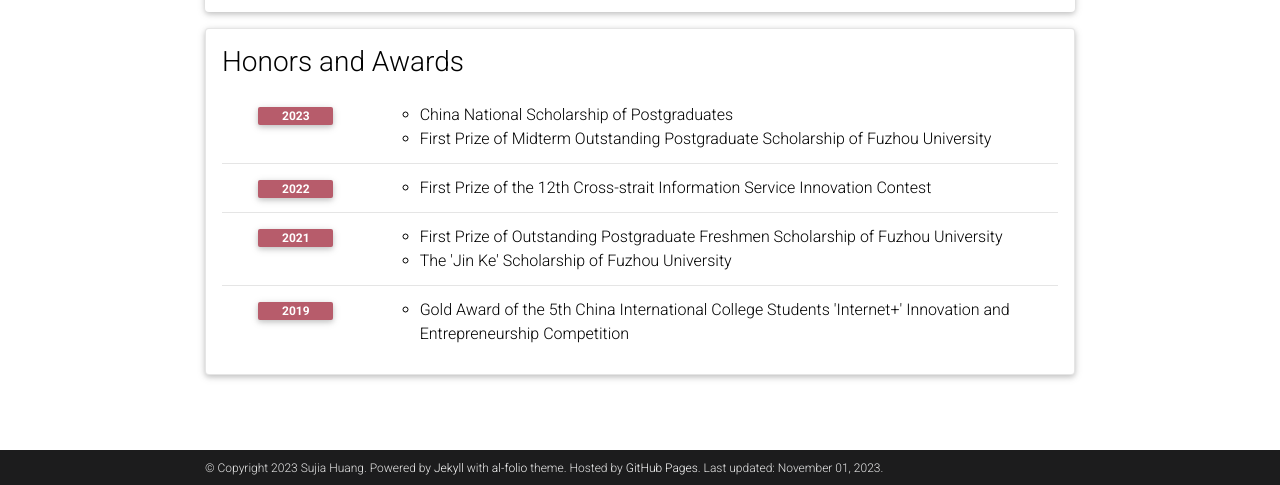
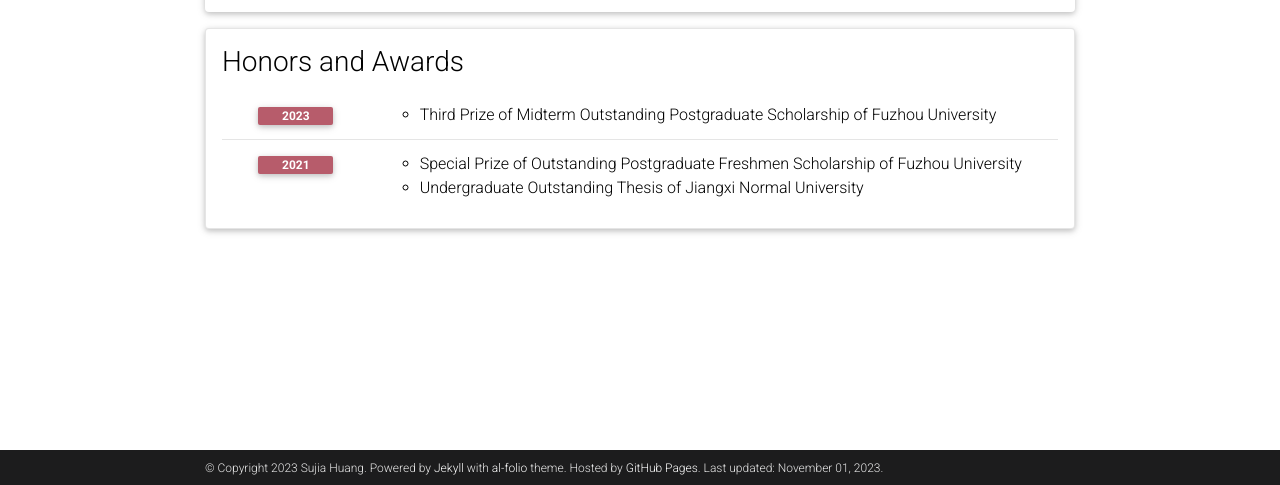
Before and after one commit to huangsuj/huangsuj.github.io, a Jekyll site: the page built from _pages/about.md, in a window 1280 px wide and 900 px high, scrolled down 1104 px, cut to the strip 415-900 px from the top of the window. Built offline with Jekyll 4.4.1, drawn with Linux system fonts in a browser that asks for light colours; full-size pictures stand in for the smaller copies a plugin makes; emoji names are drawn with the system emoji font; comment, search, counter and statistics services are not loaded; a style sheet for code colours, icons or effects is not loaded.

Commit message:
Update cvAward.yml

```diff
--- a/_data/cvAward.yml
+++ b/_data/cvAward.yml
@@ -3,15 +3,8 @@
   contents:
     - year: 2023
       items:
-        - China National Scholarship of Postgraduates
-        - First Prize of Midterm Outstanding Postgraduate Scholarship of Fuzhou University
-    - year: 2022
-      items:
-        - First Prize of the 12th Cross-strait Information Service Innovation Contest
+        - Third Prize of Midterm Outstanding Postgraduate Scholarship of Fuzhou University
     - year: 2021
       items:
-        - First Prize of Outstanding Postgraduate Freshmen Scholarship of Fuzhou University
-        - The 'Jin Ke' Scholarship of Fuzhou University
-    - year: 2019
-      items:
-        - Gold Award of the 5th China International College Students 'Internet+' Innovation and Entrepreneurship Competition
+        - Special Prize of Outstanding Postgraduate Freshmen Scholarship of Fuzhou University
+        - Undergraduate Outstanding Thesis of Jiangxi Normal University
```
